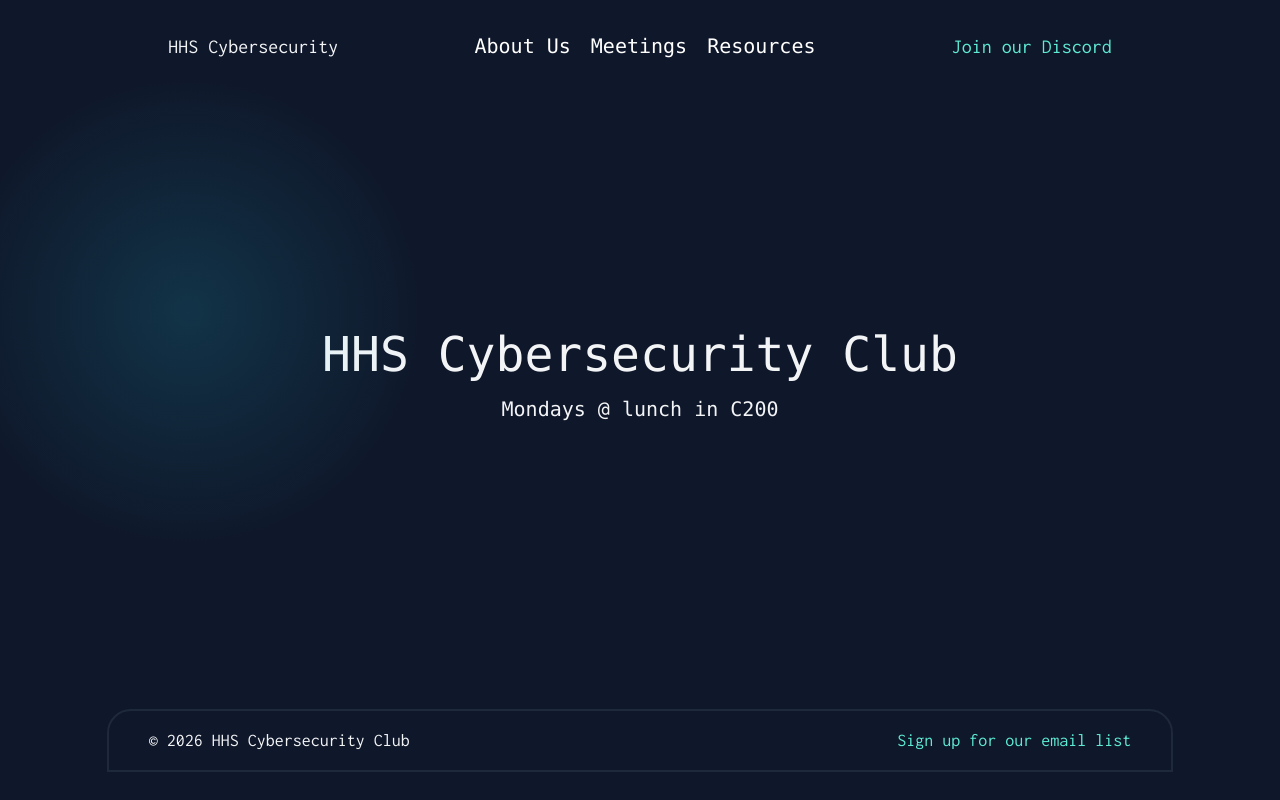
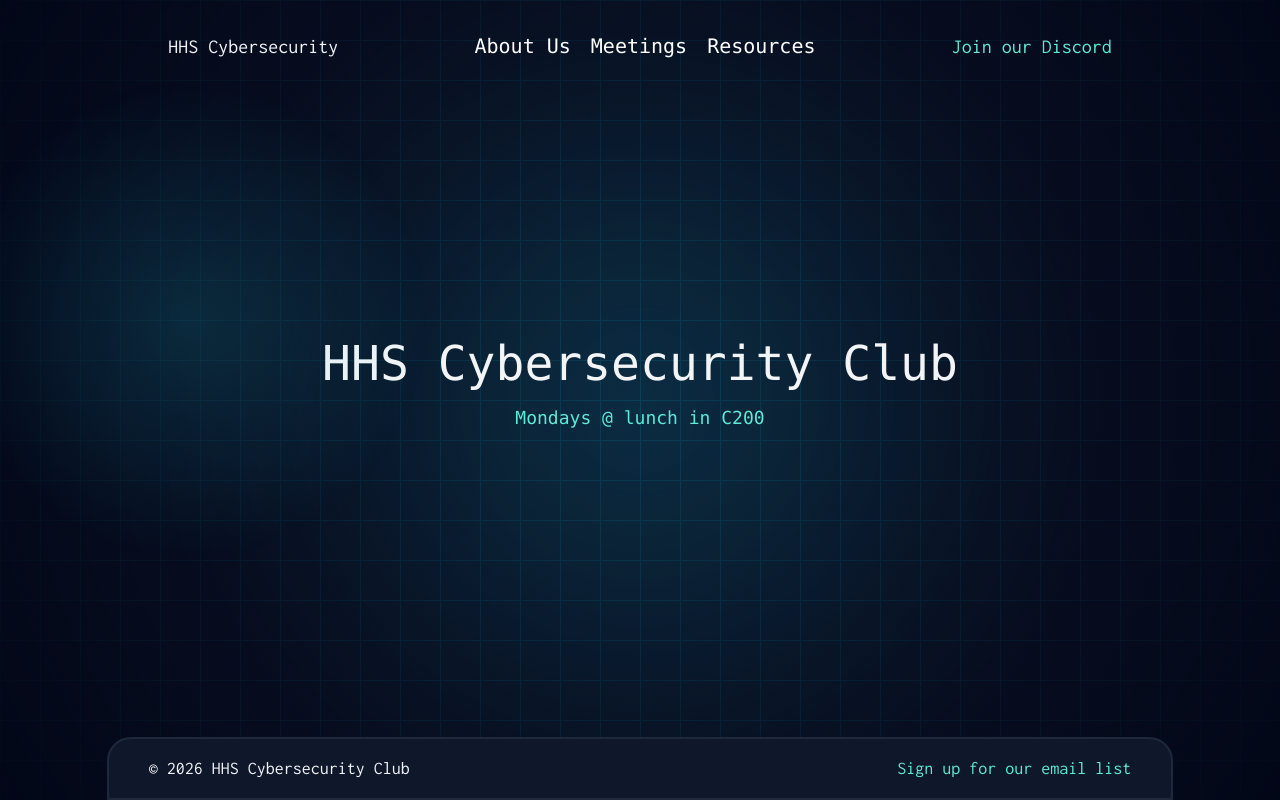
Before and after one commit to hhscybersec/hhscybersec.github.io, a React (Vite) app: page / in a window 1280 px wide. Built offline with nearby package versions, Linux system fonts and the light colour scheme; a web font is replaced by a local one.

Commit message:
added gradient wallpaper

```diff
--- a/src/App.tsx
+++ b/src/App.tsx
@@ -5,25 +5,43 @@ import About from './components/About'
 import Meetings from './components/Meetings'
 import Resources from './components/Resources'
 import Footer from './components/Footer'
-
 import CookiesSetup from './components/CookiesSetup';
 
 function App() {
     return (
-		<div className="bg-slate-900">
+        <div className="relative min-h-screen bg-slate-900 overflow-hidden">
+            <div
+                className="fixed inset-0 opacity-20 pointer-events-none z-0"
+                style={{
+                    backgroundImage: `linear-gradient(to right, #0891b2 1px, transparent 1px), linear-gradient(to bottom, #0891b2 1px, transparent 1px)`,
+                    backgroundSize: '40px 40px'
+                }}
+            ></div>
+
+            <div className="fixed top-1/2 left-1/2 -translate-x-1/2 -translate-y-1/2 w-[600px] h-[600px] bg-cyan-500/20 blur-[120px] rounded-full animate-pulse pointer-events-none z-0"></div>
+
+            <div className="fixed inset-0 pointer-events-none z-0 bg-[radial-gradient(circle_800px_at_50%_50%,transparent,rgba(2,6,23,1))]"></div>
+
+            <div className="relative z-10 flex flex-col min-h-screen">
                 <BrowserRouter>
                     <CookiesSetup />
                     <Navbar />
+
+                    <main className="flex-grow">
                         <Routes>
                             <Route path='/' element={<Home />}></Route>
                             <Route path='/about' element={<About />}></Route>
                             <Route path='/meetings' element={<Meetings />}></Route>
                             <Route path='/resources' element={<Resources />}></Route>
                         </Routes>
+                    </main>
+
                     <Footer />
                 </BrowserRouter>
+            </div>
+
         </div>
     )
 }
 
-export default App
+export default App;
--- a/src/components/Home.tsx
+++ b/src/components/Home.tsx
@@ -2,19 +2,19 @@ import HackerText from './HackerText';
 
 const Home = () => {
     return (
-        <div>
-            <div className="w-full h-[73vh] flex flex-col justify-center items-center">
+        <div className="w-full flex flex-col justify-center items-center h-[75vh]">
+
             <div className="w-fit h-fit relative text-center">
+
                 <div className="absolute w-[500px] h-[475px] -left-44 md:-left-64 lg:-left-96 -top-64 opacity-30 rounded-full" style={{ background: 'radial-gradient(circle, rgba(34,211,238,0.5) 0%, rgba(34,211,238,0) 70%)' }}></div>
 
                 <h1 className="text-gray-100 text-2xl sm:text-3xl md:text-4xl lg:text-5xl">
                     <HackerText text="HHS Cybersecurity Club" trigger="load" />
                 </h1>
 
-                    <h4>
+                <h4 className="mt-4 text-teal-300 font-mono text-lg">
                     <HackerText text="Mondays @ lunch in C200" trigger="load" />
                 </h4>
-                </div>
             </div>
         </div>
     );
```
Lines whose indentation alone changed are shown as unchanged.
